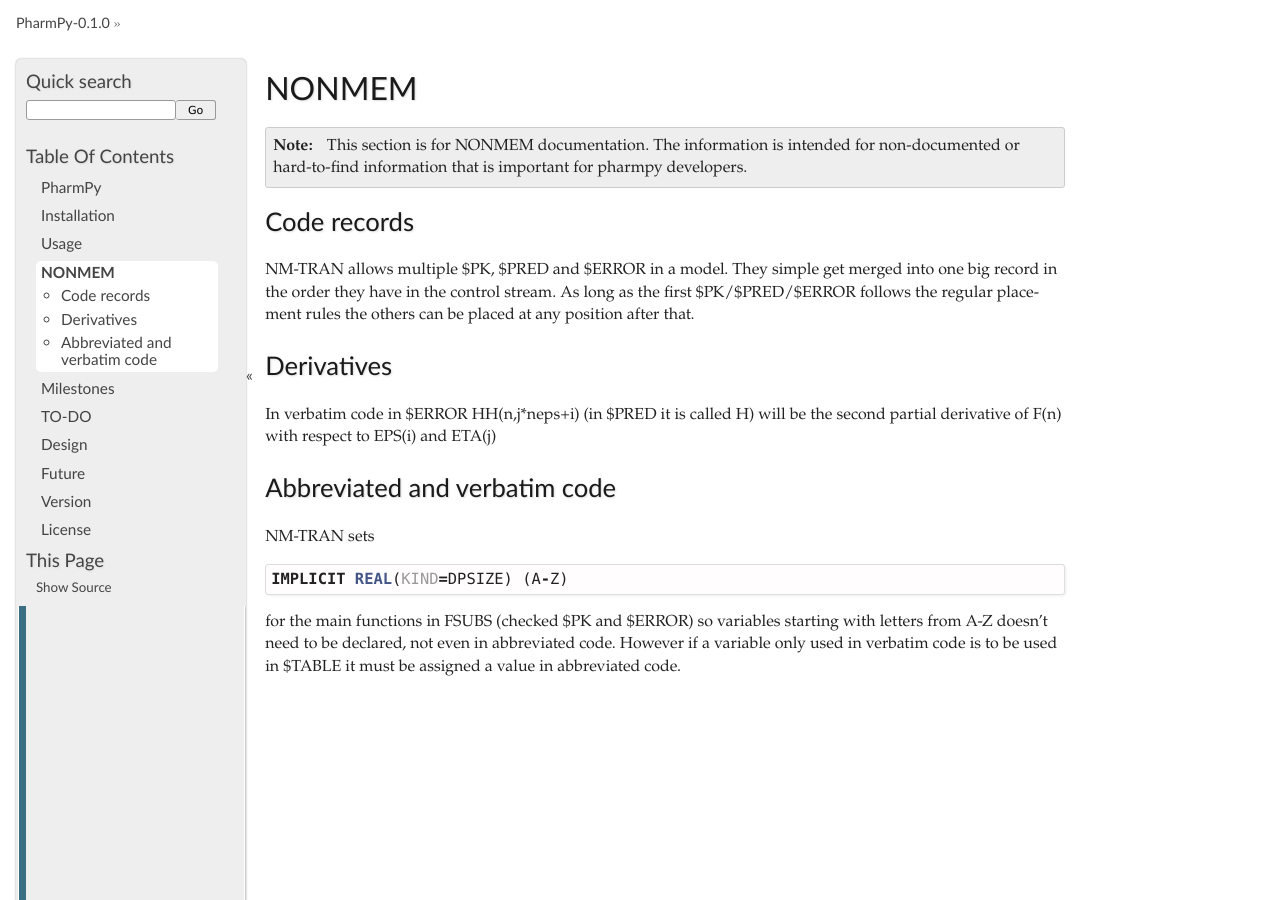
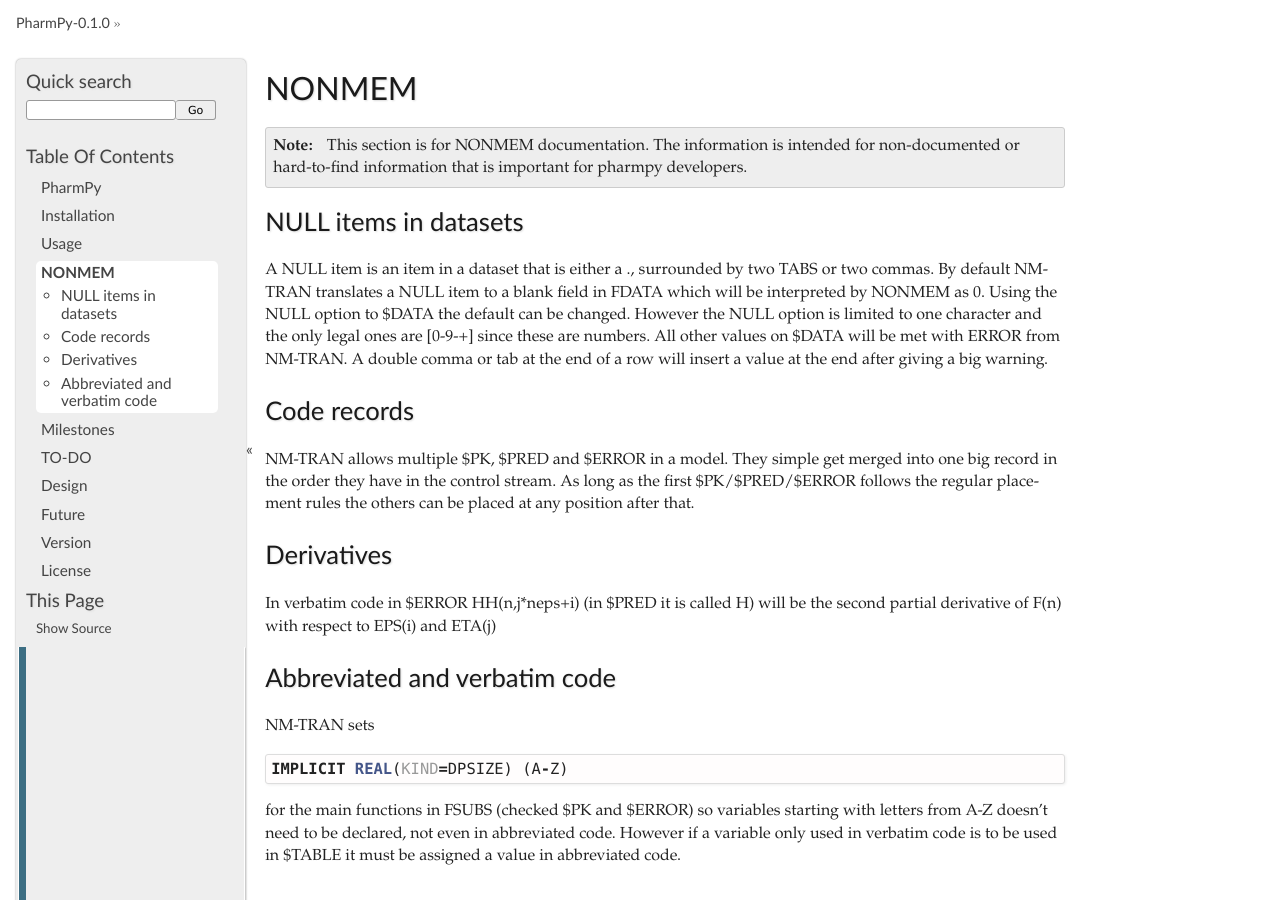
Before and after one commit to pharmpy/pharmpy, a Sphinx documentation site: the page built from docs/NONMEM.rst, in a window 1280 px wide and 900 px high. Built offline with Sphinx 7.4.7, drawn with Linux system fonts in a browser that asks for light colours; pages that are not in the unit, such as notebooks, are missing from menus.

Commit message:
On NULL items in the documentation

```diff
--- a/docs/NONMEM.rst
+++ b/docs/NONMEM.rst
@@ -5,6 +5,12 @@ NONMEM
 ======
 
 .. note:: This section is for NONMEM documentation. The information is intended for non-documented or hard-to-find information that is important for pharmpy developers.
+
+
+NULL items in datasets
+----------------------
+
+A NULL item is an item in a dataset that is either a ., surrounded by two TABS or two commas. By default NM-TRAN translates a NULL item to a blank field in FDATA which will be interpreted by NONMEM as 0. Using the NULL option to $DATA the default can be changed. However the NULL option is limited to one character and the only legal ones are [0-9-+] since these are numbers. All other values on $DATA will be met with ERROR from NM-TRAN. A double comma or tab at the end of a row will insert a value at the end after giving a big warning.
 
 
 Code records
```
